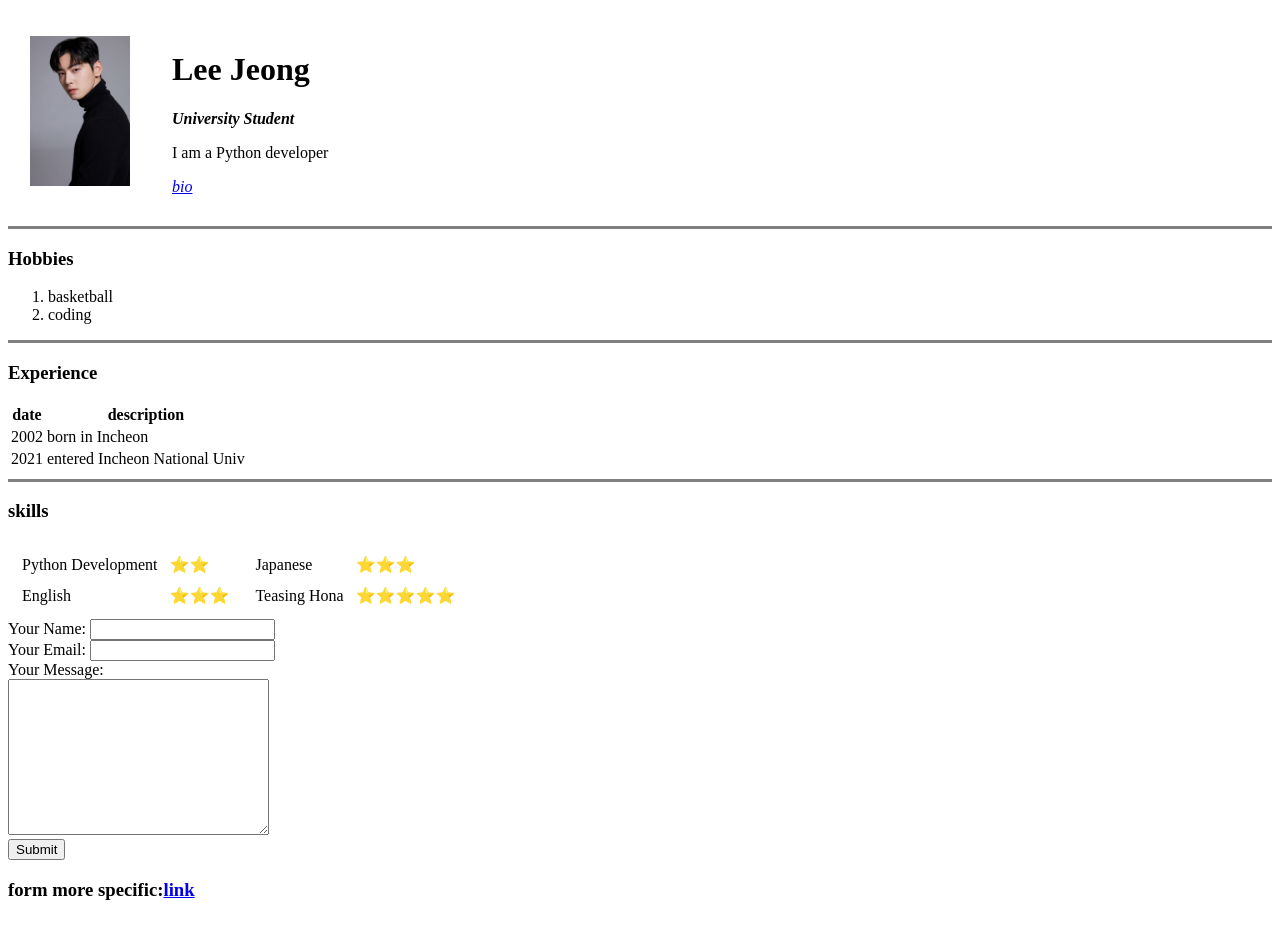
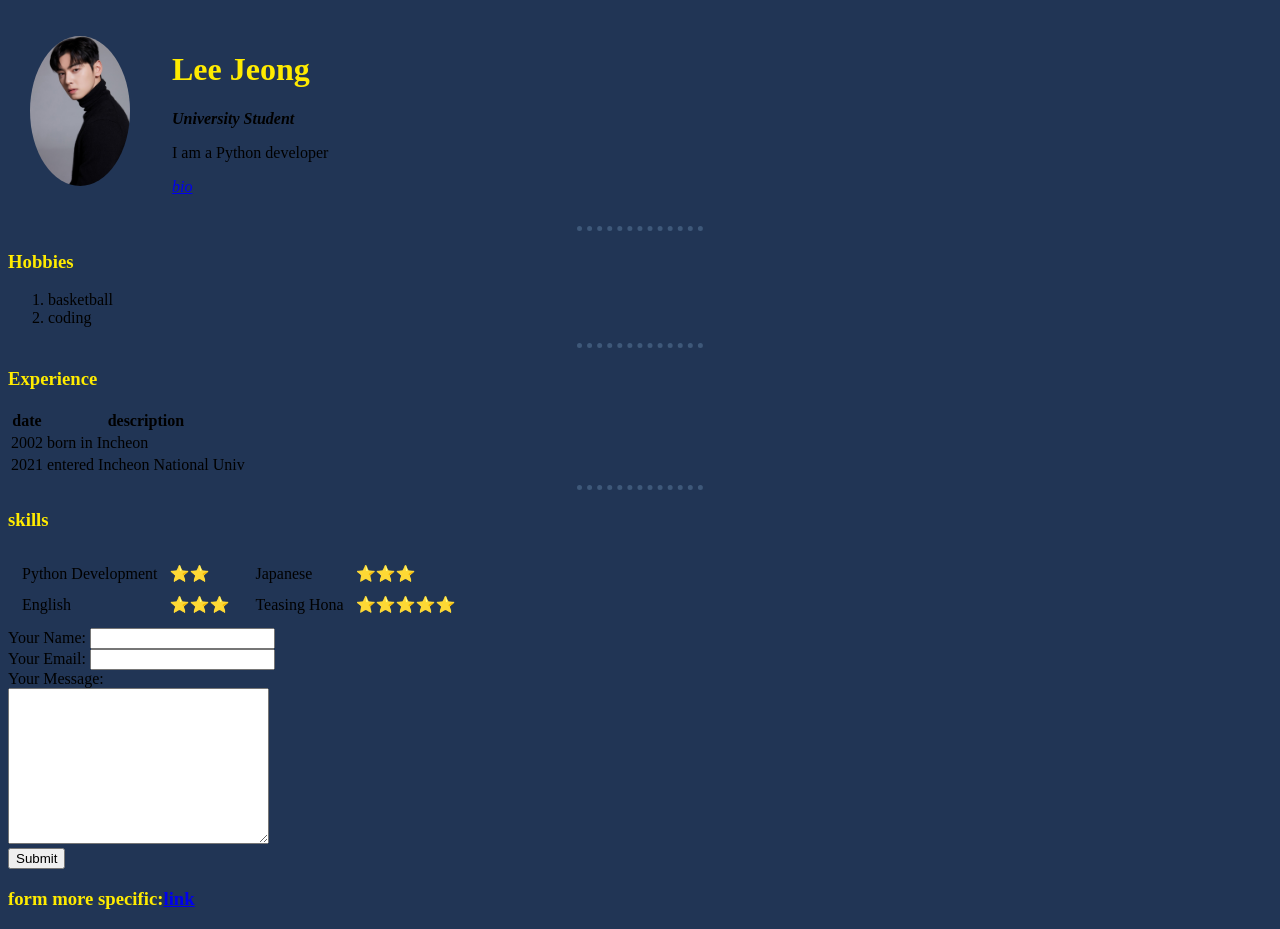
Before and after one commit to Pionia5375/Pionia5375.github.io, a plain HTML site: page website/index.html in a window 1280 px wide. Drawn offline with Linux system fonts and the light colour scheme.

Commit message:
Add files via upload

```diff
--- /dev/null
+++ b/website/css/style.css
@@ -0,0 +1,30 @@
+body {
+     background-color: #213555;
+ }
+
+hr {
+     border-style: none;
+     border-top-style: dotted;
+     background-color: #213555;
+     border-color: #3E5879;
+     border-width: 5px;
+     width: 10%;
+}
+
+img {
+     height: 150px;
+     width: 100px;
+}
+
+h1 {
+     color: #FFEB00;
+}
+
+h3 {
+     color: #FFEB00;
+}
+
+
+.circular {
+    border-radius: 100%;
+}
--- a/website/index.html
+++ b/website/index.html
@@ -3,12 +3,14 @@
     <head>
         <meta charset="utf-8">
         <title>Jeong's Personal Site</title>
+        <link rel="stylesheet" href="./css/style.css">
     </head>
+
     <body>
     <table cellpadding="20">
         <tr>
             <td>
-                <img src="[첨부4] 2024학년도 동계계절학기 운영 종합 안내 (1).jpg" alt="Jeong's profile picture" height="150" width="100">
+                <img class="circular" src="[첨부4] 2024학년도 동계계절학기 운영 종합 안내 (1).jpg" alt="Jeong's profile picture">
             </td>
             <td>
                 <h1>Lee Jeong</h1><p><em><strong>University Student</strong></em></p><p>I am a Python developer</p>
```
Also changed, not shown: website/inputs.html (+13 -0 lines).
